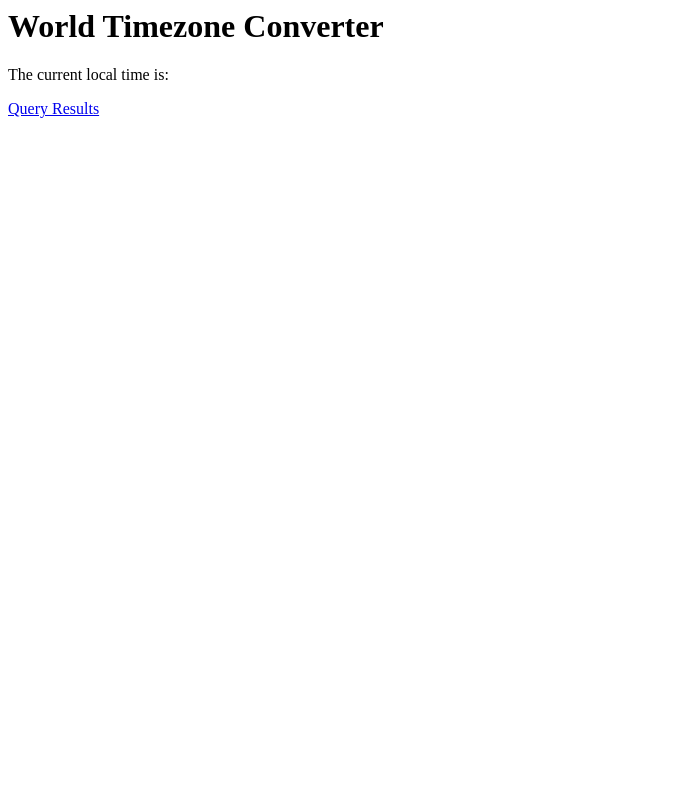
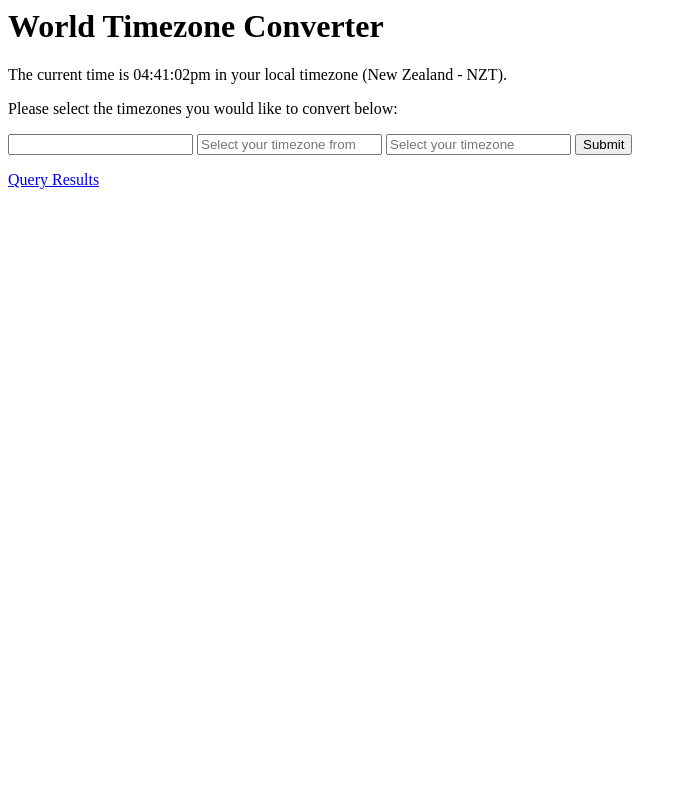
Before and after one commit to Shimunz/COSC349, a PHP site: page /www/index.php in a window 1280 px wide. Shown: the whole page, without its empty margins (0-687 px from the left). Run offline with PHP 8.4, Linux system fonts and the light colour scheme.

Commit message:
Set up basic interface

```diff
--- a/www/index.php
+++ b/www/index.php
@@ -3,13 +3,43 @@
 <head><title>World Timezone Converter</title>
   <style>
     th { text-align: left; }
+
+    .dropdowns {
+    }
 </style>
 </head>
 
 <body>
   <h1>World Timezone Converter</h1>
-  <p>The current local time is:</p>
 
+  <?php
+   date_default_timezone_set("Pacific/Auckland");
+   echo "The current time is " . date("h:i:sa") . " in your local timezone (New Zealand - NZT).";
+   ?>
+
+
+  <div class="container">
+    <p>Please select the timezones you would like to convert below:</p>
+    <form action="/index.php">
+
+      <input type="text" id="name" name="name">
+
+      <input class="dropdowns" list="timezones" placeholder="Select your timezone from the dropdown below">
+      <datalist id="timezones">
+        <option value="NZT">
+        <option value="GMT">
+        <option value="PST">
+      </datalist>
+
+      <input class="dropdowns" list="timezones" placeholder="Select your timezone">
+      <datalist id="timezones">
+        <option value="NZT">
+        <option value="GMT">
+        <option value="PST">
+      </datalist>
+      <input type="submit" value="Submit">
+    </form>
+  </div>
   <a class="queryresults" href="http://192.168.10.13">Query Results</a>
 </body>
 </html>
```
